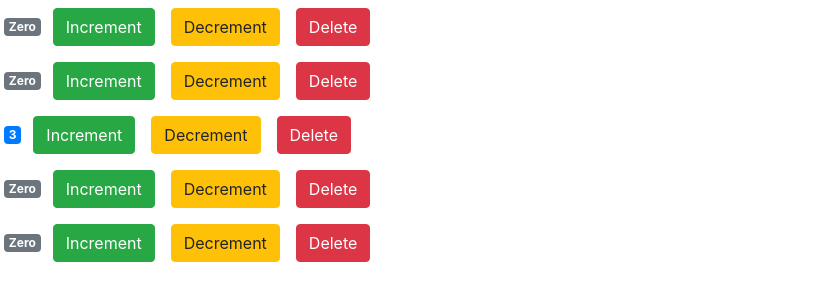
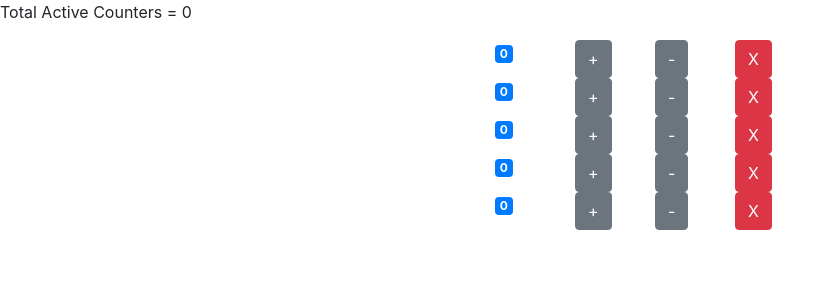
Before and after one commit to varaprasad56/snagger, a React (Create React App) app: page / in a window 1280 px wide. Shown: the top 300 px of the page, without its empty margins (0-835 px from the left). Built offline with nearby package versions, Linux system fonts and the light colour scheme.

Commit message:
Added Nav and Moved state to App

```diff
--- a/src/App.js
+++ b/src/App.js
@@ -1,25 +1,51 @@
-import logo from "./logo.svg";
-import "./App.css";
-
-function App() {
-  return (
-    <div className="App">
-      <header className="App-header">
-        <img src={logo} className="App-logo" alt="logo" />
-        <p>
-          Edit <code>src/App.js</code> and save to reload.
-        </p>
-        <a
-          className="App-link"
-          href="https://reactjs.org"
-          target="_blank"
-          rel="noopener noreferrer"
-        >
-          Learn React
-        </a>
-      </header>
-    </div>
-  );
+import React, { Component } from "react";
+import Counters from "./components/Counters";
+import NavBar from "./components/NavBar";
+class App extends Component {
+  state = {
+    counters: [
+      { id: 0, value: 0 },
+      { id: 1, value: 0 },
+      { id: 2, value: 0 },
+      { id: 3, value: 0 },
+      { id: 4, value: 0 },
+    ],
+  };
+  handleIncrement = (counter) => {
+    let counters = [...this.state.counters];
+    let counterIndex = counters.indexOf(counter);
+    counters[counterIndex] = { ...counter };
+    counters[counterIndex].value++;
+    this.setState({ counters });
+  };
+  handleDecrement = (counter) => {
+    let counters = [...this.state.counters];
+    let counterIndex = counters.indexOf(counter);
+    counters[counterIndex] = { ...counter };
+    counters[counterIndex].value--;
+    this.setState({ counters });
+  };
+  handleDelete = (counter) => {
+    console.log(this.state.counters);
+    let counterId = counter.id;
+    let counters = [...this.state.counters];
+    counters = counters.filter((counterItem) => counterItem.id !== counterId);
+    this.setState({ counters });
+  };
+  render() {
+    return (
+      <React.Fragment>
+        <NavBar counters={this.state.counters} />
+        <div className="container w-25">
+          <Counters
+            onIncrement={this.handleIncrement}
+            onDecrement={this.handleDecrement}
+            onDelete={this.handleDelete}
+            counters={this.state.counters}
+          />
+        </div>
+      </React.Fragment>
+    );
+  }
 }
-
 export default App;
--- a/src/components/Counter.jsx
+++ b/src/components/Counter.jsx
@@ -1,40 +1,55 @@
-import React, { Component } from 'react';
+import React, { Component } from "react";
 class Counter extends Component {
-    state = {
-        id:this.props.id,
-        value : this.props.value
-    }
-    constructor(props){
-        super(props)
-        //  this.setState({value:this.props.value})
-        this.incrementCount = this.incrementCount.bind(this);
-        this.decrementCount = this.decrementCount.bind(this);
-    }
-    incrementCount() {
-        this.setState({value:this.state.value+1})
-    }
-    decrementCount(){
-        this.setState({value:this.state.value-1})
-    }
-    displayCountValue(){
-        if(this.state.value>0){
-            return this.state.value;
-        }
-        return 'Zero';
-    }
-    getBadgeClasses(){
-        return (this.state.value===0) ? "badge m-1 badge-secondary":"badge m-1 badge-primary";
-    }
-    render() {
-        return (<React.Fragment>
-            <div>
-            <span className = {this.getBadgeClasses()}>{this.displayCountValue()}</span>
-            <button onClick = {this.incrementCount} className = "btn btn-success m-2">Increment</button>
-            <button onClick = {this.decrementCount} className = "btn btn-warning m-2">Decrement</button>
-            <button className = "btn btn-danger m-2" onClick = {() => this.props.delete(this.state.id)}>Delete</button>
-            </div>
-        </React.Fragment>);
-    }
+  getButtonClass = () => {
+    return this.props.counter.value >= 0
+      ? "btn btn-secondary"
+      : "btn btn-secondary disabled";
+  };
+  getValueBadgeClass = () => {
+    return this.props.counter.value >= 0
+      ? "badge badge-primary"
+      : "badge badge-warning";
+  };
+  render() {
+    return (
+      <div className="row">
+        <div className="col-sm">
+          <span className={this.getValueBadgeClass()}>
+            {this.props.counter.value}
+          </span>
+        </div>
+        <div className="col-sm">
+          <button
+            onClick={() => {
+              this.props.onIncrement(this.props.counter);
+            }}
+            className={this.getButtonClass()}
+          >
+            +
+          </button>
+        </div>
+        <div className="col-sm">
+          <button
+            onClick={() => {
+              this.props.onDecrement(this.props.counter);
+            }}
+            className={this.getButtonClass()}>
+            -
+          </button>
+        </div>
+        <div className="col-sm">
+          <button
+            className="btn btn-danger"
+            onClick={() => {
+              this.props.onDelete(this.props.counter);
+            }}
+          >
+            X
+          </button>
+        </div>
+      </div>
+    );
+  }
 }
 
-export default Counter ;
+export default Counter;
--- a/src/components/Counters.jsx
+++ b/src/components/Counters.jsx
@@ -1,27 +1,22 @@
 import React, { Component } from 'react';
 import Counter from "./Counter";
 class Counters  extends Component {
-    state = {
-        counters : [
-            {id:0, value:0},
-            {id:1, value:0},
-            {id:2, value:3},
-            {id:3, value:0},
-            {id:4, value:0}
-        ]
-    }
-    handleDelete = (id) => {
-        const counters = this.state.counters.filter(c => c.id!=id);
-        this.setState({counters})
-
-    }
     render() {
         return (
         <React.Fragment>
-            {this.state.counters.map((counter => <Counter key = {counter.id} id = {counter.id} value = {counter.value} delete = {this.handleDelete}/>))}
-            {/* <Counter value ={2}/>
-            <Counter value={3}/>
-            <Counter value={5}/> */}
+            {this.props.counters.map((counter =>{
+                return (
+                  <Counter
+                    key={counter.id}
+                    counter={counter}
+                    onIncrement={this.props.onIncrement}
+                    onDecrement={this.props.onDecrement}
+                    onDelete={this.props.onDelete}
+                  />
+                );
+
+            }))}
+
         </React.Fragment>);
     }
 }
--- /dev/null
+++ b/src/components/NavBar.jsx
@@ -0,0 +1,14 @@
+import React, { Component } from 'react';
+class NavBar extends Component {
+    getActiveCounters = () => {
+        let counters = this.props.counters.filter(counter => counter.value>0);
+        return counters.length;
+    }
+    render() {
+        return (
+            <p>Total Active Counters = {this.getActiveCounters()}</p>
+        );
+    }
+}
+
+export default NavBar;
--- a/src/index.js
+++ b/src/index.js
@@ -6,9 +6,5 @@ import reportWebVitals from "./reportWebVitals";
 import Counter from "./components/Counter";
 import "bootstrap/dist/css/bootstrap.css";
 import Counters from "./components/Counters";
-ReactDOM.render(<Counters />, document.getElementById("root"));
-
-// If you want to start measuring performance in your app, pass a function
-// to log results (for example: reportWebVitals(console.log))
-// or send to an analytics endpoint. Learn more: https://bit.ly/CRA-vitals
+ReactDOM.render(<App />, document.getElementById("root"));
 reportWebVitals();
```
